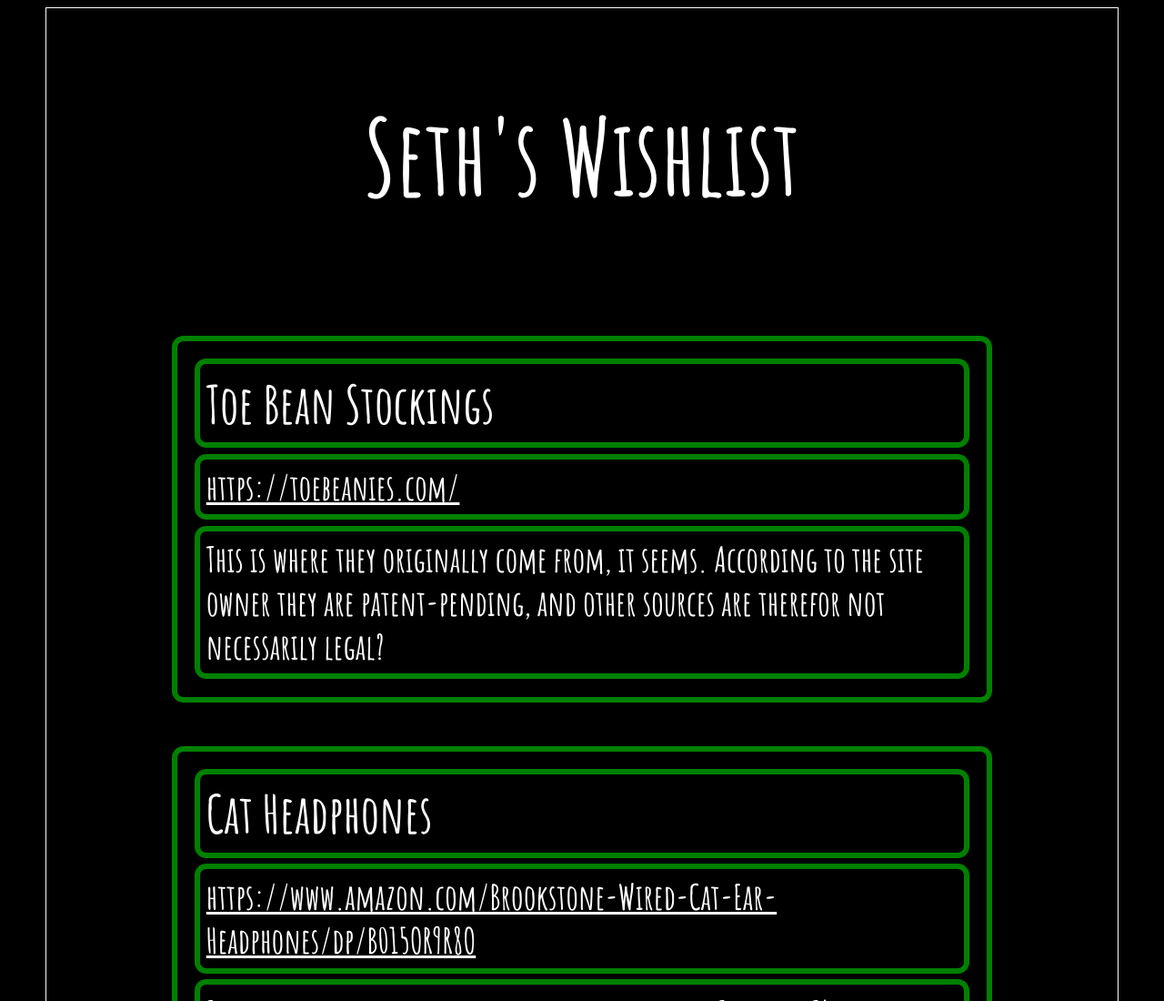
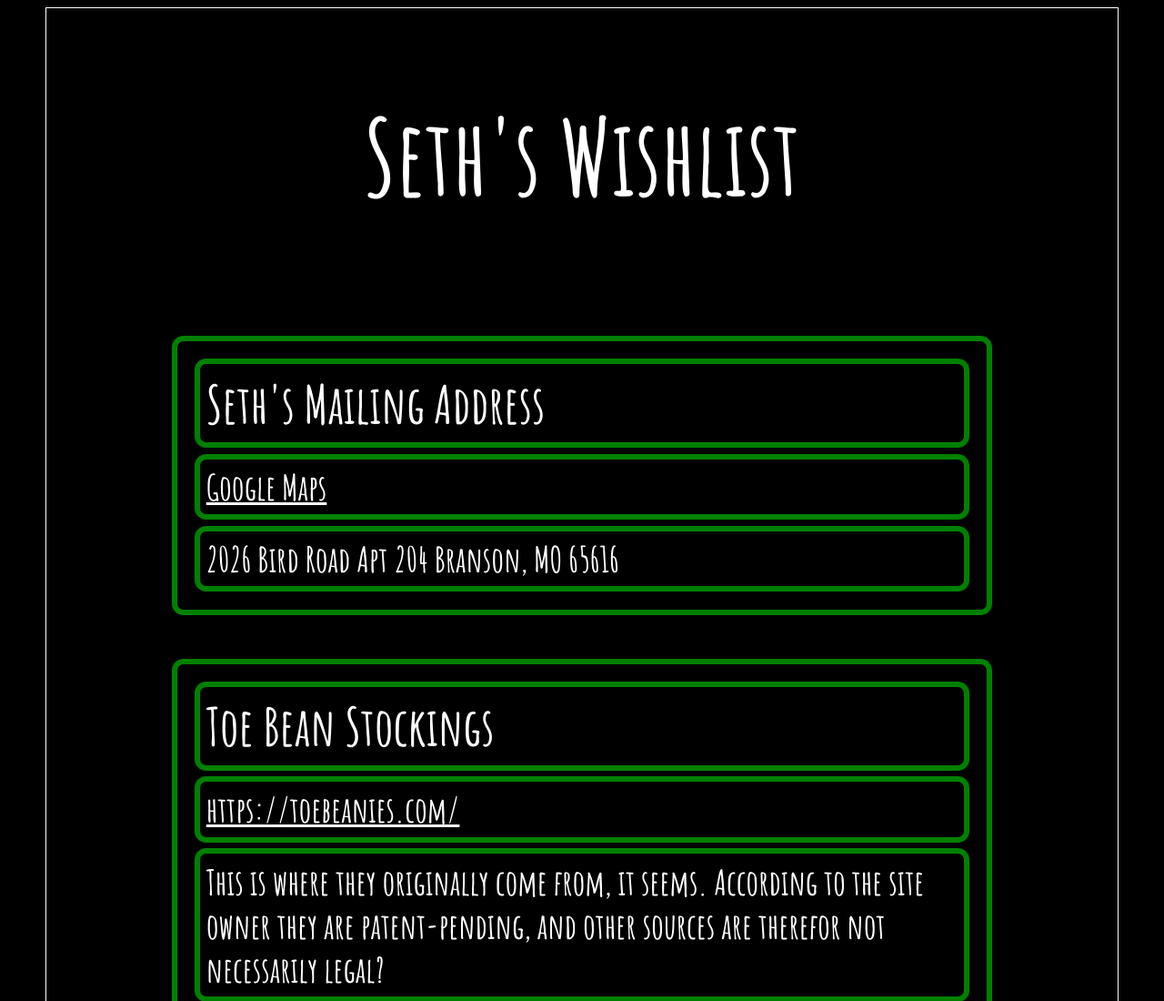
Before and after one commit to sethveeper/sethveeper.github.io, a plain HTML site: page eliSite/index.html in a window 1280 px wide. Shown: the top 1100 px of the page at 91% size. Drawn offline with Linux system fonts and the light colour scheme.

Commit message:
Added an address to wishlist
Because Eli is *l a z y*

```diff
--- a/eliSite/index.html
+++ b/eliSite/index.html
@@ -18,6 +18,16 @@
 
     <h1>Seth's Wishlist</h1>
     <br>
+    <div class='card'>
+      <h2>Seth's Mailing Address</h2>
+      <p><a href='https://l.facebook.com/l.php?u=https%3A%2F%2Fmaps.app.goo.gl%2FwEXHagHYHio9zJ3k6%3Ffbclid%3DIwAR1SNWvRiQCWQCSgJuwZW7VX-FVR4zuwrZSXlQi-5vk9hU7xTvK8r9hflYQ&h=AT3WO-PL70Y03TYumFU-5qpcAoE6d8MdrEHaxGXZ4eziuwmN-hK2BOVPwXaqjkRJ9al-ZtEfWf8XW6DtpK_aBOmv2ei0Ce2JwSGgHmJG7nY20MWRg1JZ2O42kmdV2BhlBAKG7w'>Google Maps</a></p>
+      <p>2026 Bird Road
+        Apt 204
+        Branson, MO
+        65616
+      </p>
+    </div>
+  </br>
   </div>
 
   <script src="./wishlist/wishlist.js"></script>
```
